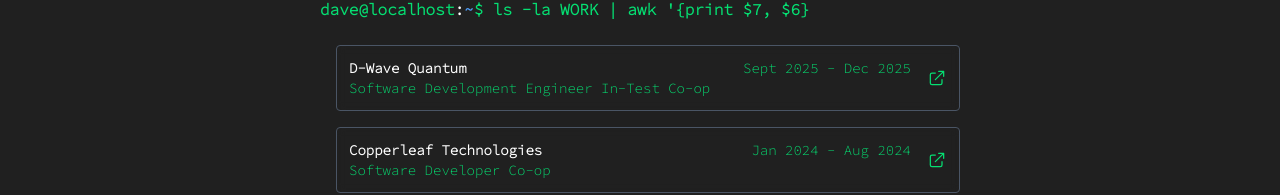
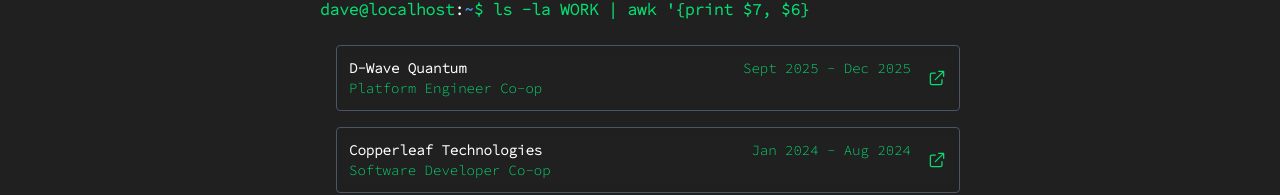
Before and after one commit to davejinyoung/portfolio, a Next.js app: page / in a window 1280 px wide. Shown: the part 552-747 px from the top of the page. Built offline with nearby package versions, Linux system fonts and the light colour scheme.

Commit message:
Update work title

```diff
--- a/src/app/page.tsx
+++ b/src/app/page.tsx
@@ -43,7 +43,7 @@
             <Work
               company="D-Wave Quantum"
               dateRange="Sept 2025 - Dec 2025"
-              position="Software Development Engineer In-Test Co-op"
+              position="Platform Engineer Co-op"
               link="https://www.dwavequantum.com/"
             />
             <Work
```
